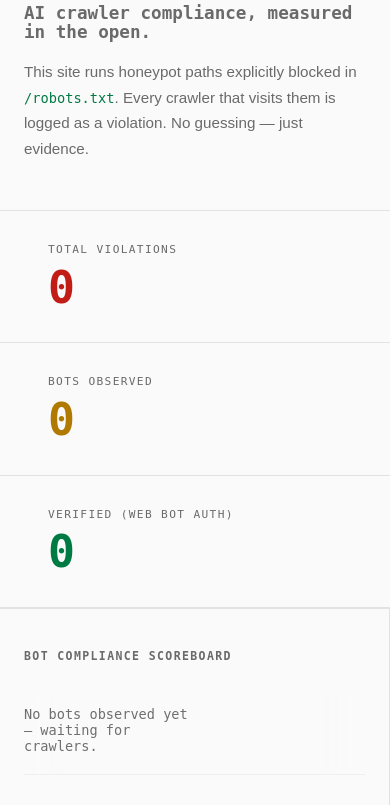
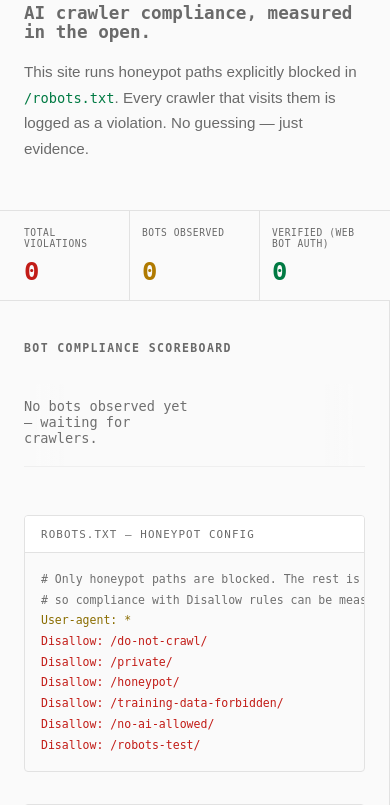
Before and after one commit to dkd-dobberkau/goodbot-badbot, a FastAPI app: page / in a window 390 px wide. Shown: the part 230-1035 px from the top of the page. Run offline with FastAPI, Linux system fonts and the light colour scheme; data that the repository does not hold is empty; parts of the project's set-up code (start-up, migrations or seed data) failed here and were passed over; some libraries are stand-ins or nearby versions; some web fonts are replaced.

Commit message:
feat(dashboard): keep the three headline numbers side by side on phones
Stacked, they filled the whole first screen at 390 px and pushed the
scoreboard below the fold. They now stay in one row at every width, with
smaller type below 600 px.

Co-Authored-By: Claude Opus 5.5 <noreply@anthropic.com>

```diff
--- a/templates/index.html
+++ b/templates/index.html
@@ -651,8 +651,7 @@
   @media (max-width: 900px) {
     /* minmax(0, …): a bare 1fr never shrinks below its content's min width. */
     .main-grid { grid-template-columns: minmax(0, 1fr); }
-    .stats-row { grid-template-columns: 1fr; }
-    .stat-box  { border-right: none; border-bottom: 1px solid var(--border); }
+    .stat-box { padding: 1.5rem; }
     header, .hero, .panel, .feed-panel, .discovery-section, footer { padding-left: 1.5rem; padding-right: 1.5rem; }
     /* Logo, theme toggle and status need ~300px; below that, wrap instead of overflow. */
     header { flex-wrap: wrap; gap: 0.75rem 1rem; }
@@ -665,6 +664,13 @@
      the verdict and every count. Each row becomes a card instead, with the
      count labels moved from the (visually hidden) header into the cells. */
   @media (max-width: 600px) {
+    /* Side by side rather than stacked: stacked, the three numbers filled the
+       whole first screen and pushed the scoreboard below the fold. */
+    .stat-box { padding: 1rem 0.75rem; display: flex; flex-direction: column; justify-content: space-between; }
+    .stat-box:first-child { padding-left: 1.5rem; }
+    .stat-box:last-child { padding-right: 1.5rem; }
+    .stat-label { font-size: 0.6rem; letter-spacing: 0.06em; }
+    .stat-value { font-size: 1.6rem; }
     .scoreboard thead {
       position: absolute; width: 1px; height: 1px; overflow: hidden;
       clip: rect(0, 0, 0, 0); white-space: nowrap;
```
